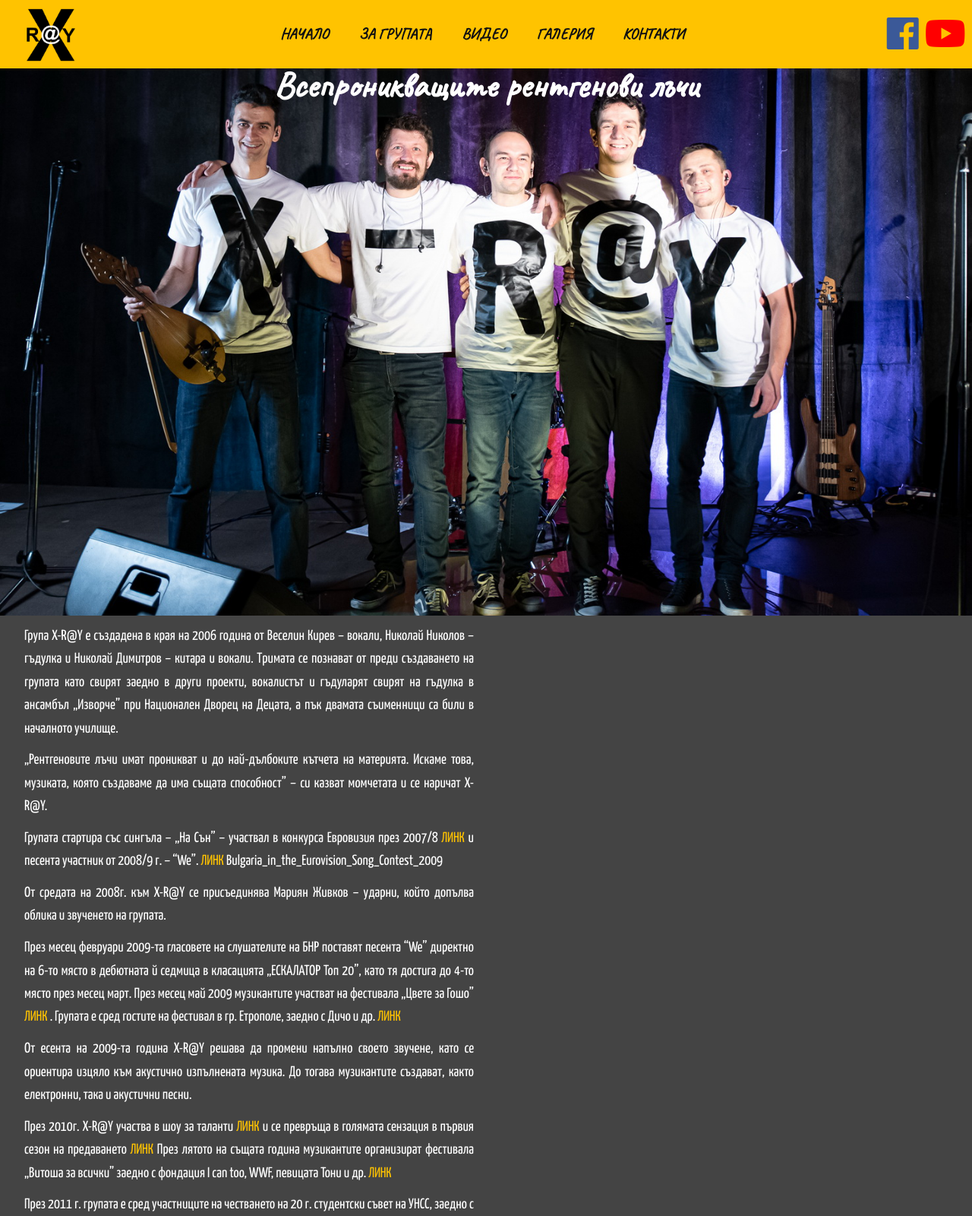
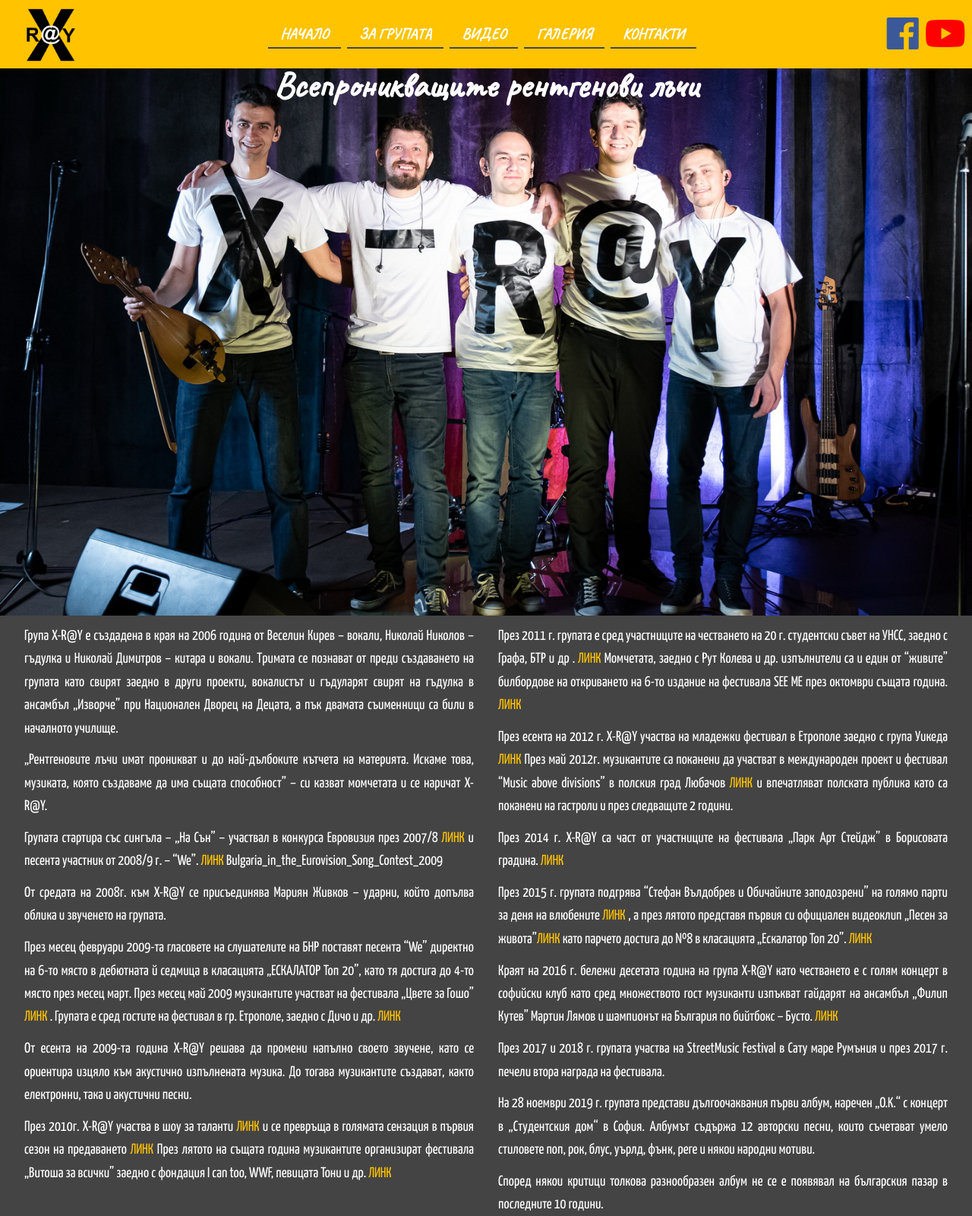
Before and after one commit to loadmaster87/x-ray, a plain HTML site: page index.html in a window 1280 px wide. Shown: the top 1600 px of the page at 76% size. Drawn offline with nearby package versions, Linux system fonts and the light colour scheme; a web font is replaced by a local one.

Commit message:
Add files via upload

```diff
--- a/index.html
+++ b/index.html
@@ -23,12 +23,12 @@
 
         <!-- <h1 class="logo-text">X-R@Y</h1> -->
       </div>
-      <ul>
-        <li><a href="#home" class="btn">Начало</a></li>
-        <li><a href="#about" class="btn"> За групата</a></li>
-        <li><a href="#video" class="btn">Видео</a></li>
-        <li><a href="#gallery" class="btn">Галерия</a></li>
-        <li><a href="#contacts" class="btn">Контакти</a></li>
+      <ul class="py">
+        <li><a href="#home" class="btn active">Начало</a></li>
+        <li><a href="#about" class="btn active">За групата</a></li>
+        <li><a href="#video" class="btn active">Видео</a></li>
+        <li><a href="#gallery" class="btn active">Галерия</a></li>
+        <li><a href="#contacts" class="btn active">Контакти</a></li>
       </ul>
       <div class="social">
         <a href="https://www.facebook.com/xray.bg/?ref=aymt_homepage_panel&eid=ARCEknHfJi3FzoToBiTTGQ5OQnZ3DH_9wuBn8Sw7tChGYR80AV4Ys7AZsYAzszUdV9V53XCL0VrQokJg" target="_blank"
@@ -50,6 +50,8 @@
     <!-- About -->
     <section id="about">
       <div class="about-text">
+        <!-- Първа секция -->
+        <div class="first">
       <p> Група X-R@Y е създадена в края на 2006 година от Веселин Кирев – вокали, Николай Николов – гъдулка и Николай Димитров – китара и   вокали. Тримата се познават от преди създаването на групата като свирят заедно в други проекти, вокалистът и гъдуларят свирят на гъдулка в ансамбъл „Изворче” при Национален Дворец на Децата, а пък двамата съименници са били в началното училище. <br></br>
         „Рентгеновите лъчи имат проникват и до най-дълбоките кътчета на материята. Искаме това, музиката, която създаваме да има същата способност” – си казват момчетата и се наричат X-R@Y.
         <br></br>
@@ -62,8 +64,11 @@
       От есента на 2009-та година X-R@Y решава да промени напълно своето звучене, като се ориентира изцяло към акустично изпълнената музика. До тогава музикантите създават, както електронни, така и акустични песни.
       <br></br>
       През 2010г. X-R@Y участва в шоу за таланти <a href="https://www.youtube.com/watch?v=yjqAaqN4Xlw " target="_blank">ЛИНК </a> и се превръща в голямата сензация в първия сезон на предаването <a href="https://dariknews.bg/novini/liubopitno/dvojnik-na-ronaldinxo-i-60-godishna-akrobatka-pretendenti-za-talanti-496330" target="_blank">ЛИНК </a>   През лятото на същата година музикантите организират фестивала „Витоша за всички” заедно с фондация I can too, WWF, певицата Тони и др. <a href="http://www.wwf.bg/?194295/wwf-vitosha-festival-aleko%20http://e-comedia.com/?p=5388
-      " target="_blank">ЛИНК </a> <br></br>
-      През 2011 г. групата е сред участниците на честването на 20 г. студентски съвет на УНСС, заедно с Графа, БТР и др . <a href="http://men.hotnews.bg/n/20-godini-studentski-suvet-pri-unss.12137.html
+      " target="_blank">ЛИНК </a> <br></br></p>
+       </div>
+      <!-- Втора секция -->
+      <div class="second">
+        <p> През 2011 г. групата е сред участниците на честването на 20 г. студентски съвет на УНСС, заедно с Графа, БТР и др . <a href="http://men.hotnews.bg/n/20-godini-studentski-suvet-pri-unss.12137.html
       " target="_blank">ЛИНК </a>   Момчетата, заедно с Рут Колева и др. изпълнители са и един от “живите” билбордове на откриването на 6-то издание на фестивала SEE ME през октомври същата година. <a href="http://www.avtora.com/news/2011/10/03/bilbordove_v_sofiya_ojivyaha_za_seeme_6_s_rut_koleva_toma_toni_phuture_shock_i_x_ray_video
       " target="_blank">ЛИНК </a>
       <br></br>
@@ -84,7 +89,9 @@
       Според някои критици толкова разнообразен албум не се е появявал на българския пазар в последните 10 години.
       <br></br>
       През февруари 2020 г. сингълът и видеоклип на песента от албума „Децата на града“ достига второто място в класацията за независима българска музика Ново 10+2 на БНТ2. <a href="https://www.bnt.bg/bg/a/   tino-i-neli-gergova-nels-v-novo-102" target="_blank">ЛИНК </a>
-    </p></div>
+      </p>
+      </div>
+    </div>
   </section>
 
   <!-- Video -->
@@ -137,5 +144,21 @@
     }
   });
   </script>
+  <script>
+    $('#navbar a').click(function() {
+	  $('#navbar .active').removeClass('active');
+	  $(this).addClass('active');
+    });
+  </script>
+<!-- Поставя се във съответния елемент "onclick="submitButtonStyle(this)" type="submit" class="stylebutton"
+      Това е скрипта, който стои в края на *.html
+<script>
+    function submitButtonStyle(_this) {
+  _this.style.backgroundColor = "#f99500";
+}
+  </script>
+
+-->
+
   </body>
 </html>
```
